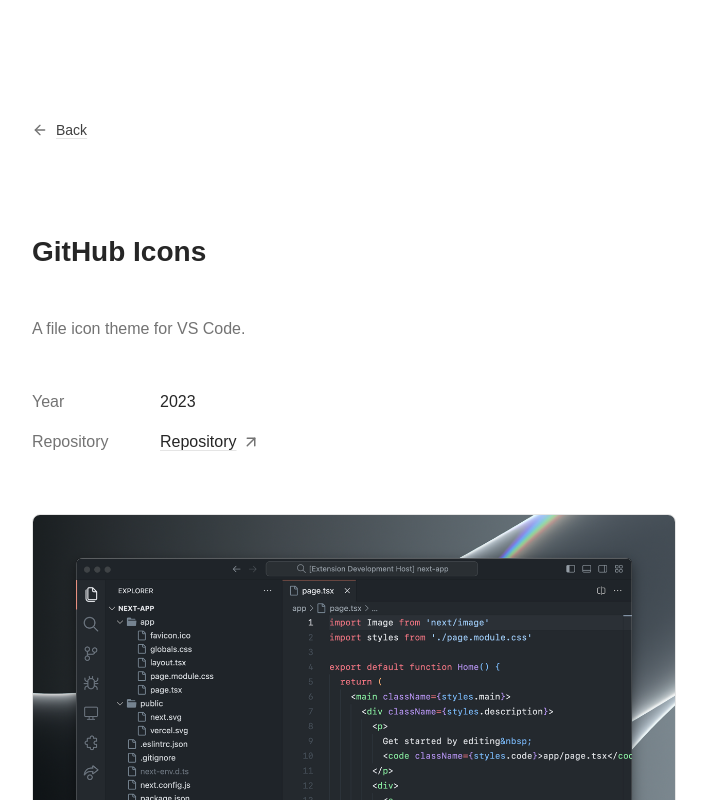
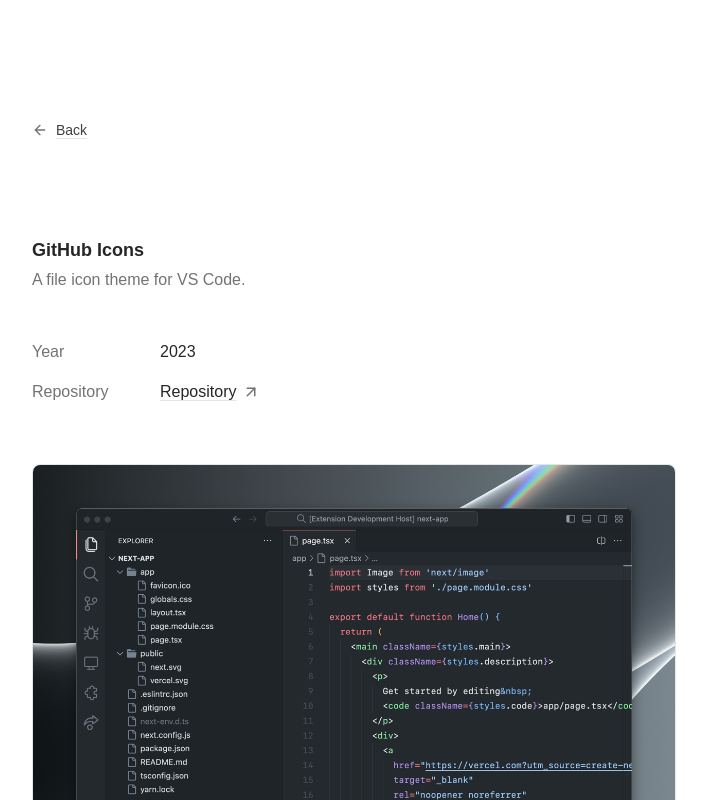
Before and after one commit to juwanpetty/juwanpetty.com, a Next.js app: page /works/github-icons in a window 1280 px wide. Shown: the top 800 px of the page, without its empty margins (286-993 px from the left). Built offline with nearby package versions, Linux system fonts and the light colour scheme; a web font is replaced by a local one.

Commit message:
style: refine header layout and adjust spacing for work details page

```diff
--- a/app/(centered)/works/[slug]/page.tsx
+++ b/app/(centered)/works/[slug]/page.tsx
@@ -20,15 +20,13 @@ export default async function WorkDetailsPage({
 
   return (
     <div>
-      <header className="mb-12">
-        <h1 className="mb-3 text-[1.75rem] leading-8 font-semibold text-neutral-800">
+      <header className="mb-12 flex flex-col gap-1">
+        <h1 className="text-lg font-[550] text-balance text-neutral-800">
           {title}
         </h1>
+
+        <p className="text-base text-neutral-500">{description}</p>
       </header>
-
-      <p className="mb-12 text-base leading-relaxed text-neutral-500">
-        {description}
-      </p>
 
       <WorkDetails date={date} repository={repository} website={website} />
 
```
